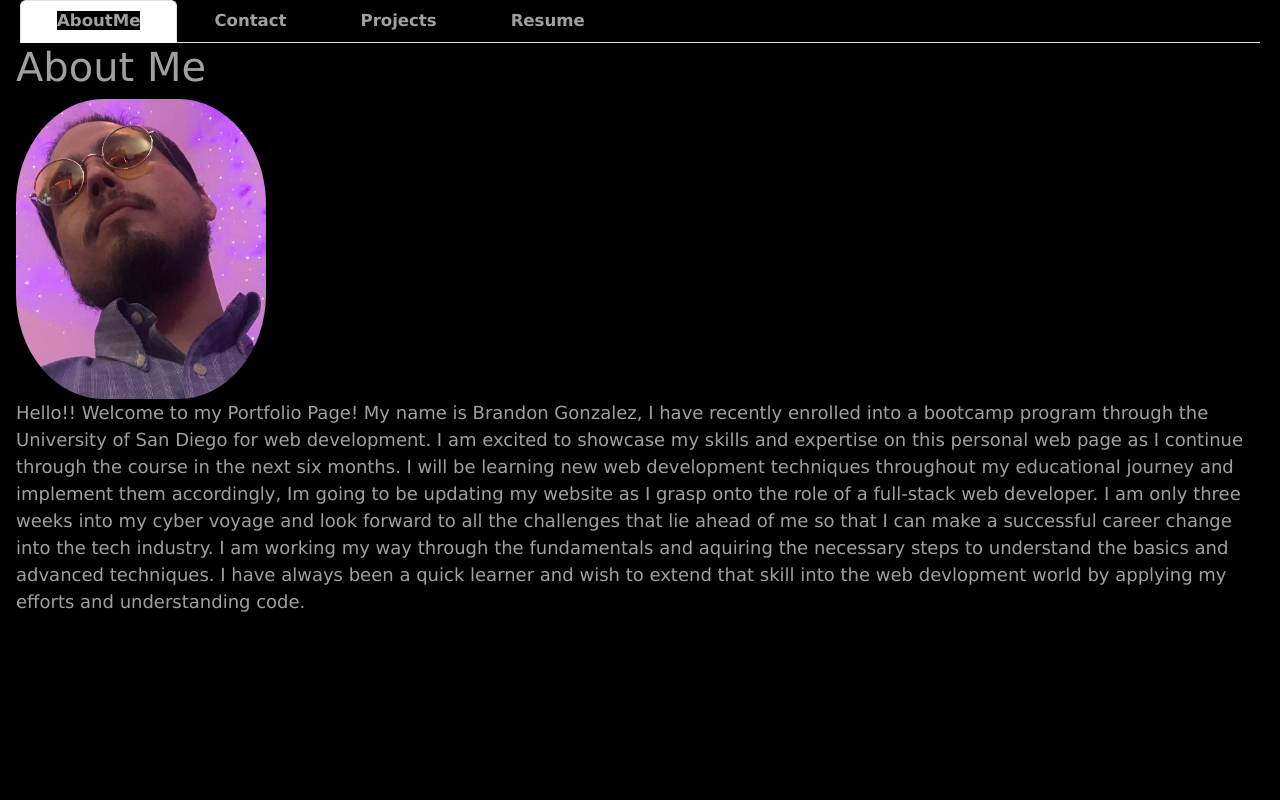
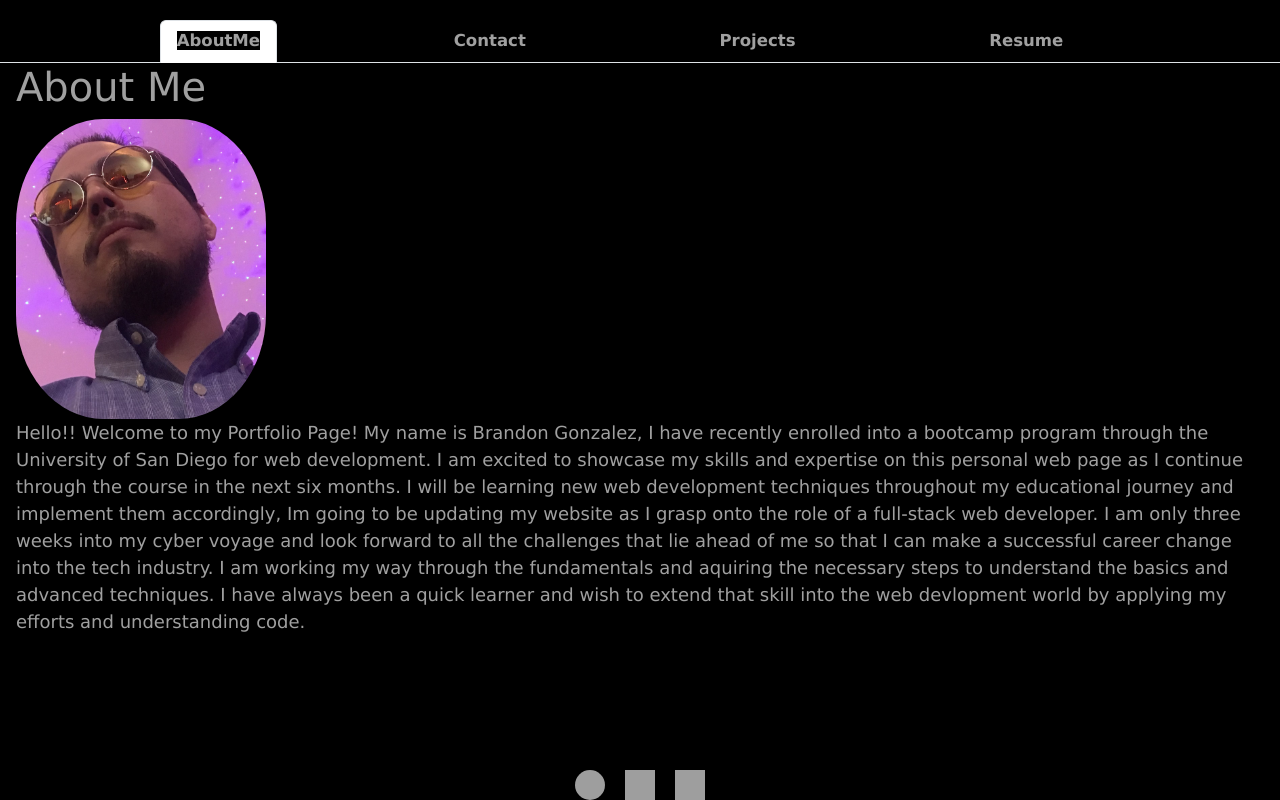
Before and after one commit to g00s3mag1k/React_portfolio, a React (Vite) app in the folder React_Portfolio/: page / in a window 1280 px wide. Built offline with nearby package versions, Linux system fonts and the light colour scheme; grey boxes are pictures that could not be loaded.

Commit message:
editing code so UI functionality is smoother

```diff
--- a/React_Portfolio/src/App.css
+++ b/React_Portfolio/src/App.css
@@ -2,21 +2,6 @@
   font-family: 'Lucida Sans';
   box-sizing: border-box;
   background-color: black;
-}
-
-/* .p {
-  text-align: right;
-  font-size: large;
-} */
-
-.box {
-  margin: 40px;
-  border: 1px solid rgb(7, 173, 137);
-  height: 200px;
-}
-
-.hidden-link {
-  display: none;
 }
 
 .box:hover .hidden-link {
@@ -31,45 +16,3 @@ a:link {
 .container {
   flex-direction: column;
 }
-/* #root {
-  max-width: 1280px;
-  margin: 0 auto;
-  padding: 2rem;
-  text-align: center;
-} */
-
-/* .logo {
-  height: 6em;
-  padding: 1.5em;
-  will-change: filter;
-  transition: filter 300ms;
-}
-.logo:hover {
-  filter: drop-shadow(0 0 2em #646cffaa);
-}
-.logo.react:hover {
-  filter: drop-shadow(0 0 2em #61dafbaa);
-}
-
-@keyframes logo-spin {
-  from {
-    transform: rotate(0deg);
-  }
-  to {
-    transform: rotate(360deg);
-  }
-}
-
-@media (prefers-reduced-motion: no-preference) {
-  a:nth-of-type(2) .logo {
-    animation: logo-spin infinite 20s linear;
-  }
-}
-
-.card {
-  padding: 2em;
-}
-
-.read-the-docs {
-  color: #888;
-} */
--- a/React_Portfolio/src/components/Footer.jsx
+++ b/React_Portfolio/src/components/Footer.jsx
@@ -4,6 +4,7 @@ const styles = {
       position:"fixed",
       bottom:0,
       width: '100%',
+      textAlign: 'center'
 },
     img :{
       width: "30px",
--- a/React_Portfolio/src/components/Header.jsx
+++ b/React_Portfolio/src/components/Header.jsx
@@ -5,7 +5,6 @@ const styles = {
         color: '#ffffffa0',
         fontSize: '69%',
         margin: 0,
-        display: 'inline-block'
     }
 };
 
--- a/React_Portfolio/src/components/NavTabs.jsx
+++ b/React_Portfolio/src/components/NavTabs.jsx
@@ -1,49 +1,98 @@
+// function NavTabs({ currentPage, handlePageChange }) {
+//     return (
+//       <ul className="nav nav-tabs" style={{marginInline:'20px', textAlign:"right", fontSize:"150%" }}>
+//         <li className="nav-item">
+
+//           <a
+//             href="#aboutMe"
+//             onClick={() => handlePageChange('AboutMe')}
+
+//             className={currentPage === 'AboutMe' ? 'nav-link active' : 'nav-link'}
+//           >
+//             <b style={{marginInline:'20px', color:'#ffffffa0', textDecoration:'none'}}>AboutMe</b>
+//           </a>
+//         </li>
+//         <li className="nav-item">
+//           <a
+//             href="#contact"
+//             onClick={() => handlePageChange('Contact')}
+
+//             className={currentPage === 'Contact' ? 'nav-link active' : 'nav-link'}
+//           >
+//             <b style={{marginInline:'20px', color:'#ffffffa0', textDecoration:'none'}}>Contact</b>
+//           </a>
+//         </li>
+//         <li className="nav-item">
+//           <a
+//             href="#projects"
+//             onClick={() => handlePageChange('Projects')}
+
+//             className={currentPage === 'Projects' ? 'nav-link active' : 'nav-link'}
+//           >
+//             <b style={{marginInline:'20px', color:'#ffffffa0', textDecoration:'none'}}>Projects</b>
+//           </a>
+//         </li>
+//         <li className="nav-item">
+//           <a
+//             href="#resume"
+//             onClick={() => handlePageChange('Resume')}
+
+//             className={currentPage === 'Resume' ? 'nav-link active' : 'nav-link'}
+//           >
+//             <b style={{marginInline:'20px', color:'#ffffffa0', textDecoration:'none'}}>Resume</b>
+//           </a>
+//         </li>
+//       </ul>
+//     );
+//   };
+
+//   export default NavTabs;
+
 function NavTabs({ currentPage, handlePageChange }) {
   return (
-      <ul className="nav nav-tabs" style={{marginInline:'20px', textAlign:"right", fontSize:"150%" }}>
+    <ul className="nav nav-tabs" style={{ display: 'flex', justifyContent: 'space-evenly', fontSize: '150%', paddingRight: '40px', paddingTop:'20px' }}>
       <li className="nav-item">
-
         <a
           href="#aboutMe"
           onClick={() => handlePageChange('AboutMe')}
-
           className={currentPage === 'AboutMe' ? 'nav-link active' : 'nav-link'}
+          style={{ color: '#ffffffa0', textDecoration: 'none' }}
         >
-            <b style={{marginInline:'20px', color:'#ffffffa0', textDecoration:'none'}}>AboutMe</b>
+          <b>AboutMe</b>
         </a>
       </li>
       <li className="nav-item">
         <a
           href="#contact"
           onClick={() => handlePageChange('Contact')}
-
           className={currentPage === 'Contact' ? 'nav-link active' : 'nav-link'}
+          style={{ color: '#ffffffa0', textDecoration: 'none' }}
         >
-            <b style={{marginInline:'20px', color:'#ffffffa0', textDecoration:'none'}}>Contact</b>
+          <b>Contact</b>
         </a>
       </li>
       <li className="nav-item">
         <a
           href="#projects"
           onClick={() => handlePageChange('Projects')}
-
           className={currentPage === 'Projects' ? 'nav-link active' : 'nav-link'}
+          style={{ color: '#ffffffa0', textDecoration: 'none' }}
         >
-            <b style={{marginInline:'20px', color:'#ffffffa0', textDecoration:'none'}}>Projects</b>
+          <b>Projects</b>
         </a>
       </li>
       <li className="nav-item">
         <a
           href="#resume"
           onClick={() => handlePageChange('Resume')}
-
           className={currentPage === 'Resume' ? 'nav-link active' : 'nav-link'}
+          style={{ color: '#ffffffa0', textDecoration: 'none' }}
         >
-            <b style={{marginInline:'20px', color:'#ffffffa0', textDecoration:'none'}}>Resume</b>
+          <b>Resume</b>
         </a>
       </li>
     </ul>
   );
-  };
+}
 
 export default NavTabs;
--- a/React_Portfolio/src/components/ProjectBox.jsx
+++ b/React_Portfolio/src/components/ProjectBox.jsx
@@ -3,7 +3,7 @@ import React from "react";
 export default function ProjectBox({title, description, image, repoLink, deployedLink}) {
   return (
     <div className="card">
-      <img src={image} className="card-img-top" alt=" " />
+      <img src={image} className="card-img-top" alt="project screenshots" />
       <div className="card-body">
         <h4 className="card-title">{title}</h4>
         <p className="card-text">
--- a/React_Portfolio/src/components/pages/Contact.jsx
+++ b/React_Portfolio/src/components/pages/Contact.jsx
@@ -24,20 +24,22 @@ function Form() {
 };
 
 const handleFormSubmit = (e) => {
-
   e.preventDefault();
 
   if (!validateEmail(email) || !name) {
       setErrorMessage("Email or username is invalid");
       return;
   }
+
   if (!message) {
-        setErrorMessage(`Message is required`);
+      setErrorMessage("Message is required");
       return;
   }
 
   setName("");
   setEmail("");
+  setMessage(""); // Reset the message state
+  setErrorMessage(""); // Clear any previous error message
 };
 
     return (
@@ -52,7 +54,8 @@ function Form() {
               size="40"
               onChange={handleInputChange}
               type="text"
-              placeholder="email"/>
+              placeholder="email"
+              style={{color:'white'}}/>
           </div>
         </label>
         <label>Name :
@@ -63,7 +66,8 @@ function Form() {
               size="40"
               onChange={handleInputChange}
               type="text"
-              placeholder="name"/>
+              placeholder="name"
+              style={{color:'white'}}/>
           </div>
         </label>
         <label>Message :
@@ -72,6 +76,7 @@ function Form() {
               value={message}
               name="message"
               rows="8" cols="40"
+              style={{color:'white'}}
               onChange={handleInputChange}/>
           </div>
         </label>
--- a/React_Portfolio/src/components/pages/Resume.jsx
+++ b/React_Portfolio/src/components/pages/Resume.jsx
@@ -6,7 +6,7 @@ export default function Resume(){
     return(
     <div style={{ marginleft: "80px", marginTop:"50px" }}>
         <h1>Resume</h1>
-            <a href={resume} target="blank" download>Download my Resume</a>
+            <a style={{textDecorationLine:'underline'}}href={resume} target="blank" download>Download my Resume</a>
           <h2>Front-end Proficiencies</h2>
             <ul style={{fontSize:'large'}}>
                 <li>HTML</li>
```
Lines whose indentation alone changed are shown as unchanged.
